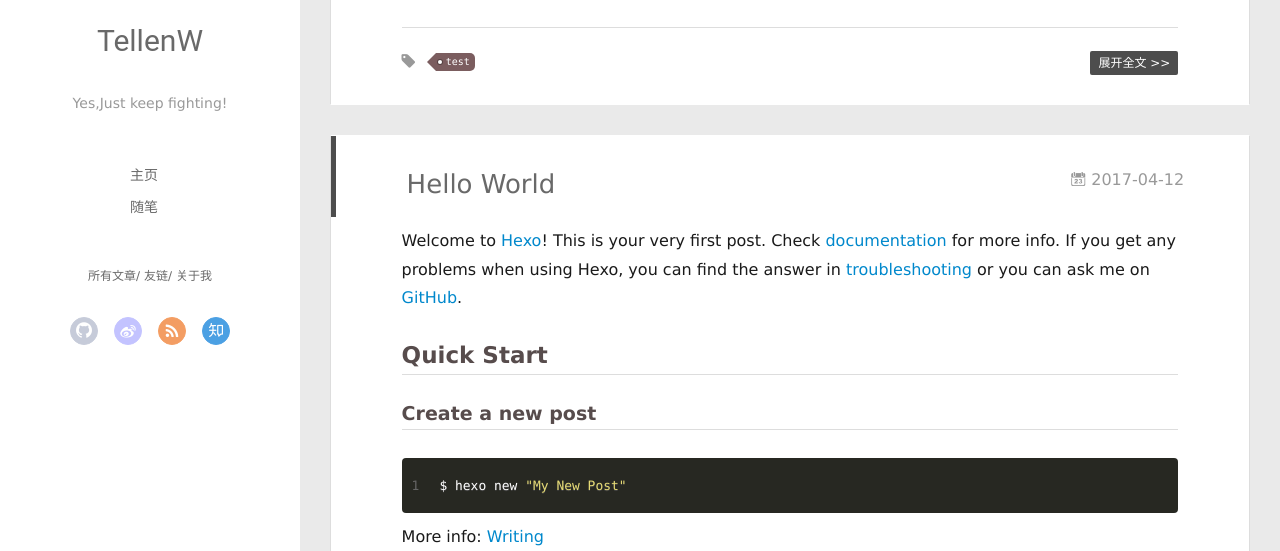
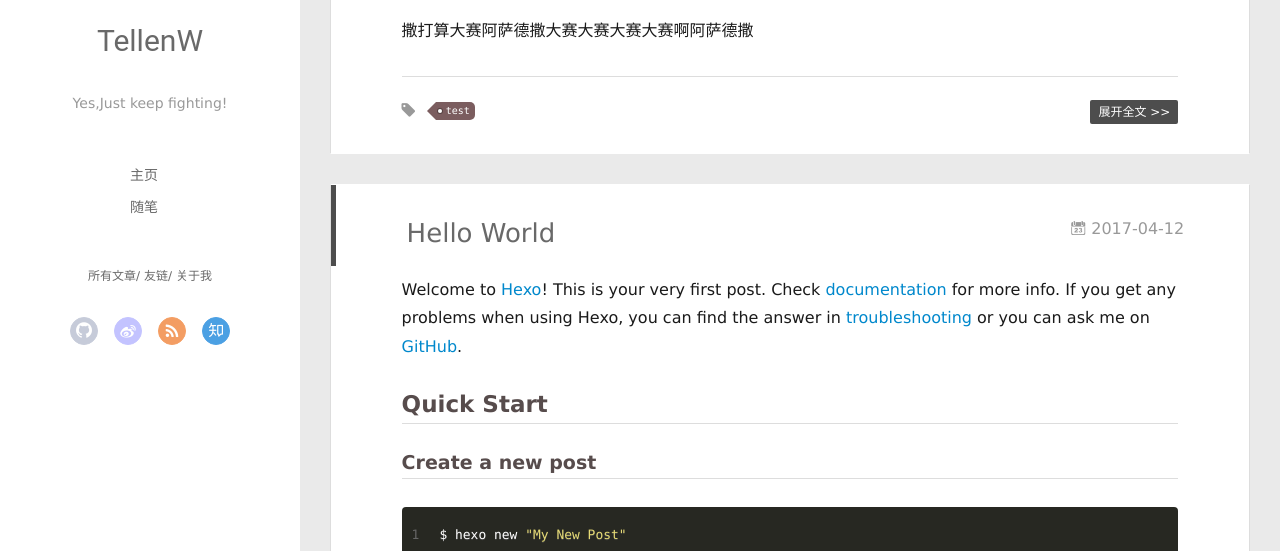
Before and after one commit to tellen7/tellen7.github.io, a plain HTML site: page index.html in a window 1280 px wide. Shown: the part 249-800 px from the top of the page. Drawn offline with Linux system fonts and the light colour scheme; no server answers.

Commit message:
Site updated: 2017-04-12 21:05:03

```diff
--- a/index.html
+++ b/index.html
@@ -180,6 +180,7 @@
 
         <p><strong>asdasd大苏打是的阿萨德撒大苏打是的阿斗阿萨德俺是</strong>a</p>
 <h1 id="方法发疯阿发阿发阿发啊"><a href="#方法发疯阿发阿发阿发啊" class="headerlink" title="方法发疯阿发阿发阿发啊"></a>方法发疯阿发阿发阿发啊</h1><hr>
+<p>撒打算大赛阿萨德撒大赛大赛大赛大赛啊阿萨德撒</p>
 
 
 
```
Also changed, not shown: 2017/04/12/test/index.html (+5 -4 lines), 1 other file.
